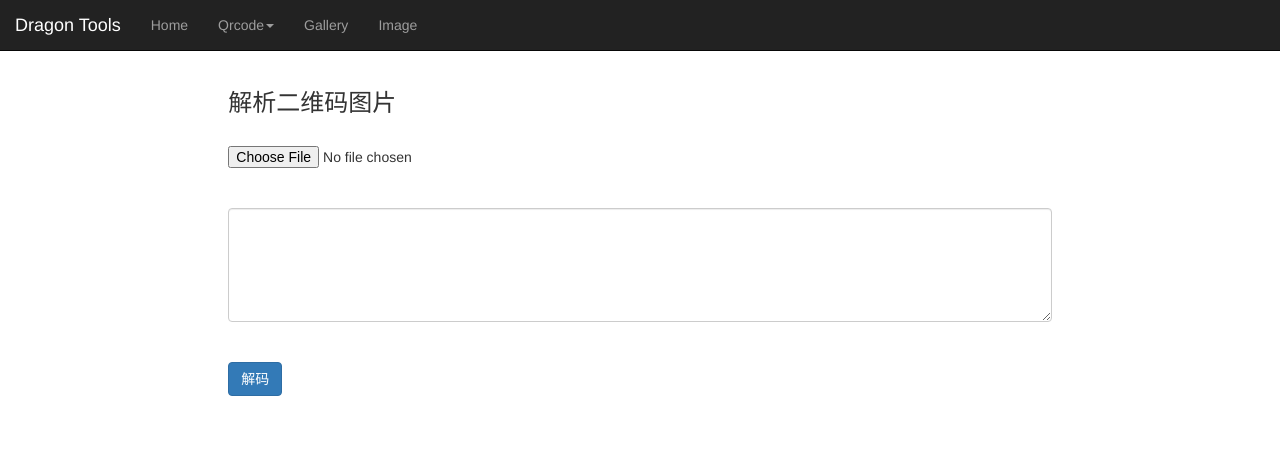
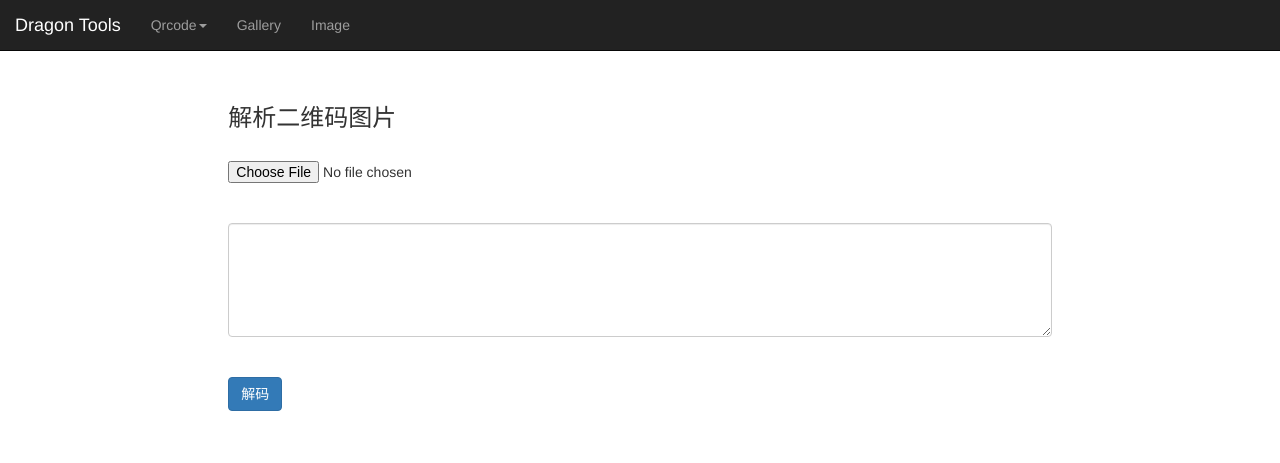
Before and after one commit to bibo19842003/dragon_tools, a Django app: page /decode_qr_code/ in a window 1280 px wide. Shown: the top 463 px of the page. Run offline with Django 4.2, Linux system fonts and the light colour scheme; some libraries are stand-ins or nearby versions.

Commit message:
Change UI.
1 change home link
2 display upload image for decode

```diff
--- a/templates/header.html
+++ b/templates/header.html
@@ -6,13 +6,11 @@
         <nav class="navbar navbar-inverse navbar-fixed-top">
             <div class="container-fluid">
                 <div class="navbar-header">
-                    <a class="navbar-brand" href="#">Dragon Tools</a>
+                    <a class="navbar-brand" href="{% url 'tools:index' %}">Dragon Tools</a>
                 </div>
 
                 <div id="navbar" class="navbar-collapse collapse">
                     <ul class="nav navbar-nav">
-                        {% block index_block %}<li>{% endblock %} <a href="{% url 'tools:index' %}">Home</a></li>
-
                         <li class="dropdown">
                             <a href="#" class="dropdown-toggle" data-toggle="dropdown" role="button" aria-haspopup="true" aria-expanded="false">Qrcode<span class="caret"></span></a>
                             <ul class="dropdown-menu">
--- a/templates/tools/decode_qr_code.html
+++ b/templates/tools/decode_qr_code.html
@@ -9,10 +9,16 @@
  				    <div class="col-sm-offset-2 col-sm-8 col-md-8 col-xs-8">
 					    <h3>解析二维码图片</h3>
 						<br>
-						<input type="file" name="uploadfile" id="uploadfile"/>
+						<input type="file" name="uploadfile" id="uploadfile" accept="image/*"/>
 						<br>
-						<br>
-					</div>
+ 				    </div>
+
+ 				    <div class="form-group">
+ 				        <div class="col-sm-offset-2 col-sm-3">
+ 				            <div class="image_preview"></div>
+ 				            <br>
+ 				        </div>
+ 				    </div>
 
  				    <div class="col-sm-offset-2 col-sm-8 col-md-8 col-xs-8">
  				        <textarea class="form-control" rows="5" id="qr_content" name="qr_content"></textarea>
@@ -70,6 +76,34 @@
     })
 
 
+
+// 预览上传 预览上传 预览上传
+$("#uploadfile").on("change", function(e) {
+    var file = e.target.files[0]; //获取图片资源
+
+    // 只选择图片文件
+    if (!file.type.match('image.*')) {
+        return false;
+    }
+
+    var reader = new FileReader();
+    reader.readAsDataURL(file); // 读取文件
+
+    // 渲染文件
+    reader.onload = function(arg) {
+
+        let imgxxx = new Image()
+        imgxxx.src = arg.target.result
+        p_display_width = 300
+        p_display_height = parseInt(p_display_width * imgxxx.height / imgxxx.width)
+        p_display_width = p_display_width.toString()
+        p_display_height = p_display_height.toString()
+
+        var img = '<img width="' + p_display_width + '" height="' + p_display_height + '" src="' + arg.target.result + '" alt="preview"/>';
+        $(".image_preview").empty().append(img);
+    }
+});
+
 </script>
 
 
```
